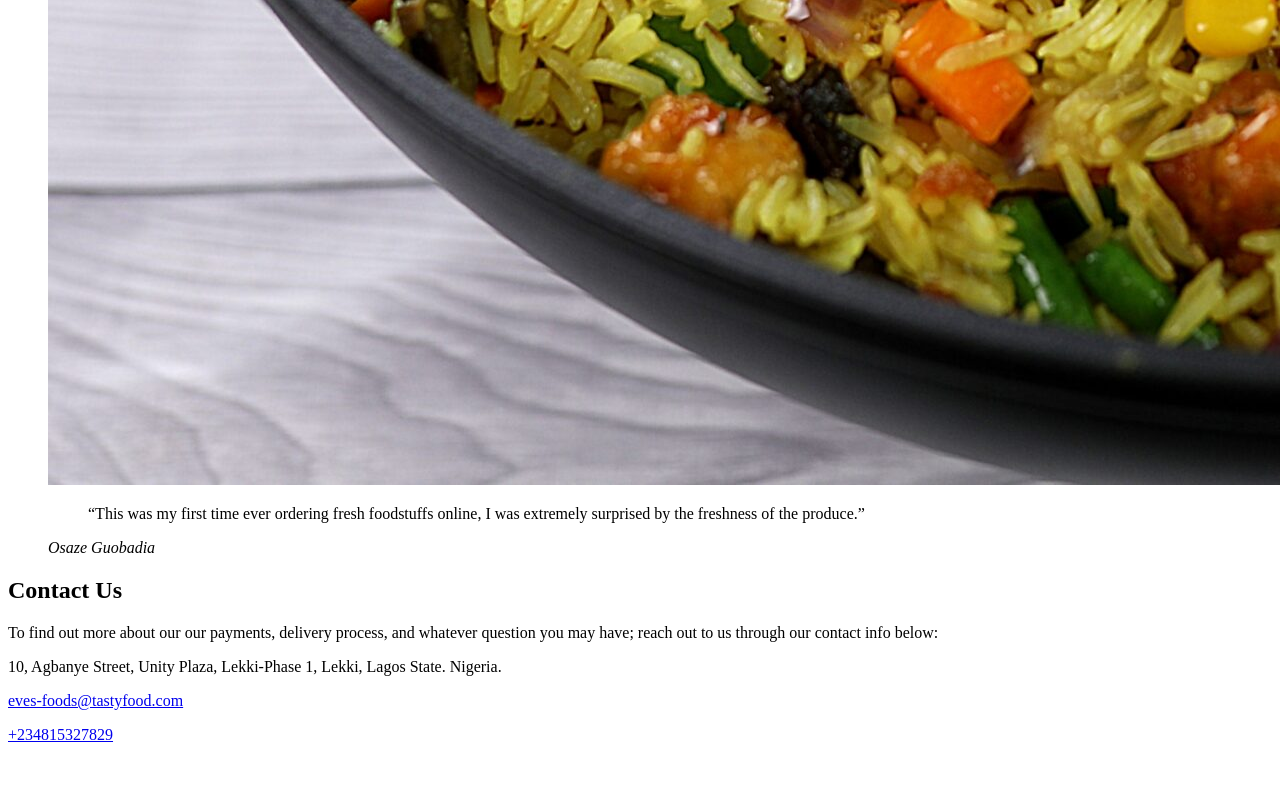
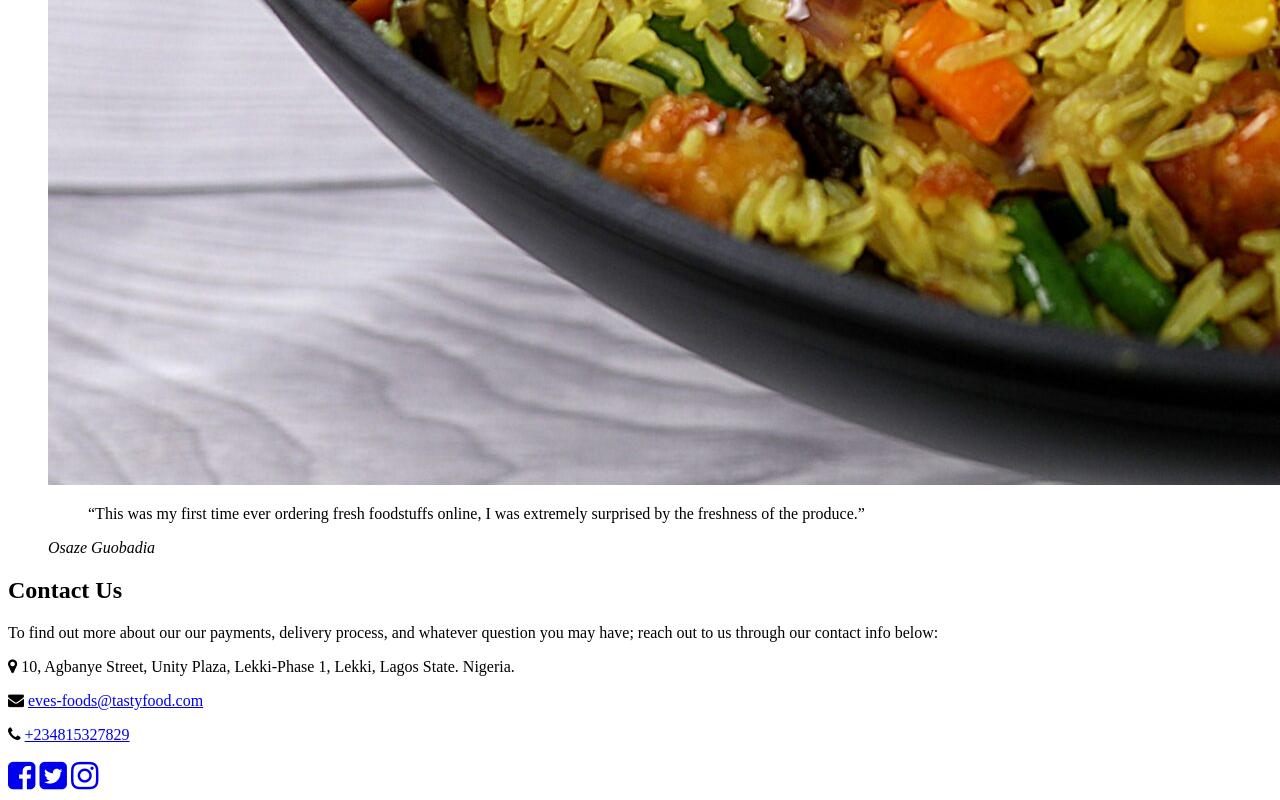
Before and after one commit to Mudi-Igbinoba/SCA-Portfolio-Landing-Page-, a plain HTML site: page index.html in a window 1280 px wide. Shown: the part 6026-6826 px from the top of the page. Before the commit the page ends 6786 px from the top, so only its background shows below. Drawn offline with Linux system fonts and the light colour scheme.

Commit message:
added a couple of icons to the contact section

```diff
--- a/index.html
+++ b/index.html
@@ -3,6 +3,7 @@
 <head>
   <meta charset="UTF-8">
   <meta name="viewport" content="width=device-width, initial-scale=1.0">
+  <link rel="stylesheet" href="https://cdnjs.cloudflare.com/ajax/libs/font-awesome/4.7.0/css/font-awesome.min.css">
   <title>Eve's Foods</title>
 </head>
 <body>
@@ -103,9 +104,12 @@
   <section id="contact">
     <h2>Contact Us</h2>
     <p>To find out more about our our payments, delivery process, and whatever question you may have; reach out to us through our contact info below:</p>
-    <p>10, Agbanye Street, Unity Plaza, Lekki-Phase 1, Lekki, Lagos State. Nigeria.</p>
-    <p><a href="mailto:eves-foods@tastyfood.com">eves-foods@tastyfood.com</a></p>
-    <p><a href="tel:+234815327829">+234815327829</a></p>
+    <p><i class="fa fa-map-marker" aria-hidden="true"></i>  10, Agbanye Street, Unity Plaza, Lekki-Phase 1, Lekki, Lagos State. Nigeria.</p>
+    <p><i class="fa fa-envelope" aria-hidden="true"></i>  <a href="mailto:eves-foods@tastyfood.com">eves-foods@tastyfood.com</a></p>
+    <p><i class="fa fa-phone" aria-hidden="true"></i>  <a href="tel:+234815327829">+234815327829</a></p>
+    <a href="#">  <i class="fa fa-facebook-square fa-2x"></i></a>
+    <a href="#">  <i class="fa fa-twitter-square fa-2x"></i></a>
+    <a href="#">  <i class="fa fa-instagram fa-2x"></i></a>
   </section>
 </body>
 </html>
```
Also changed, not shown: 1 other file.
